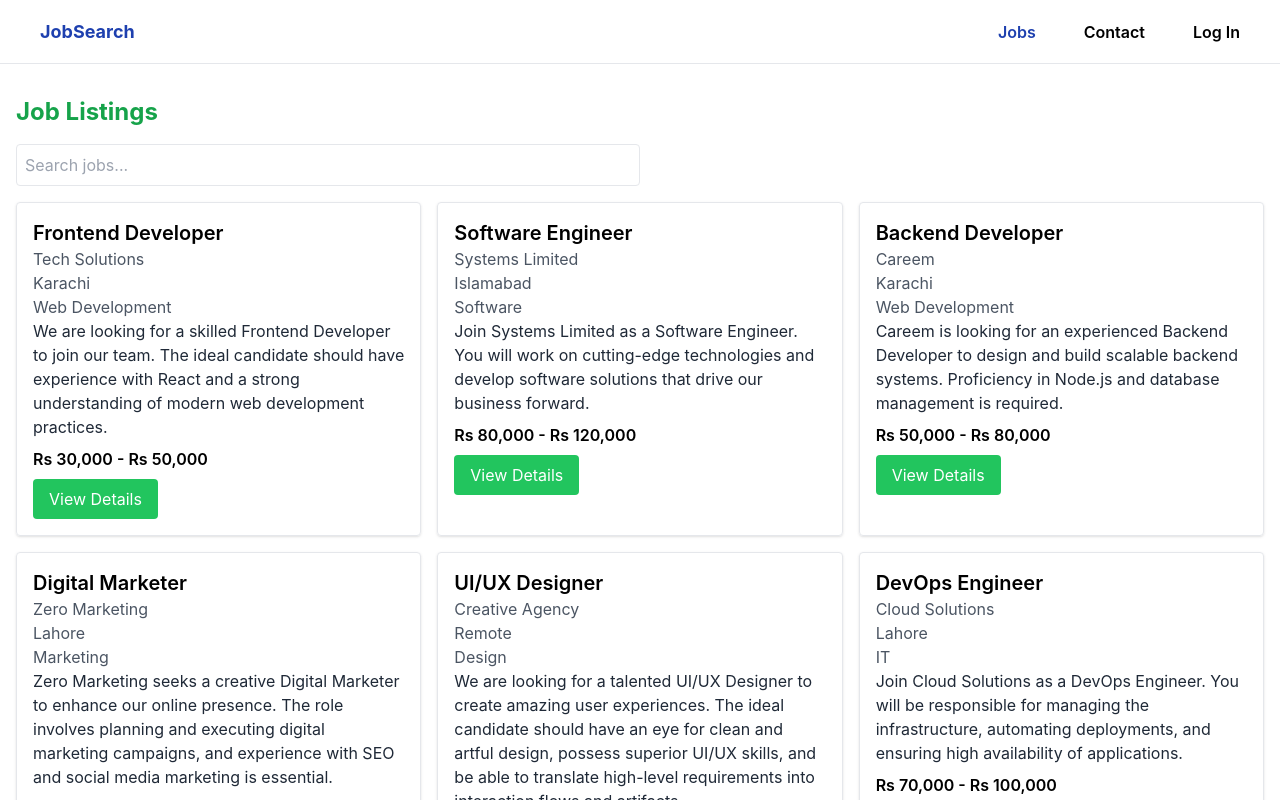
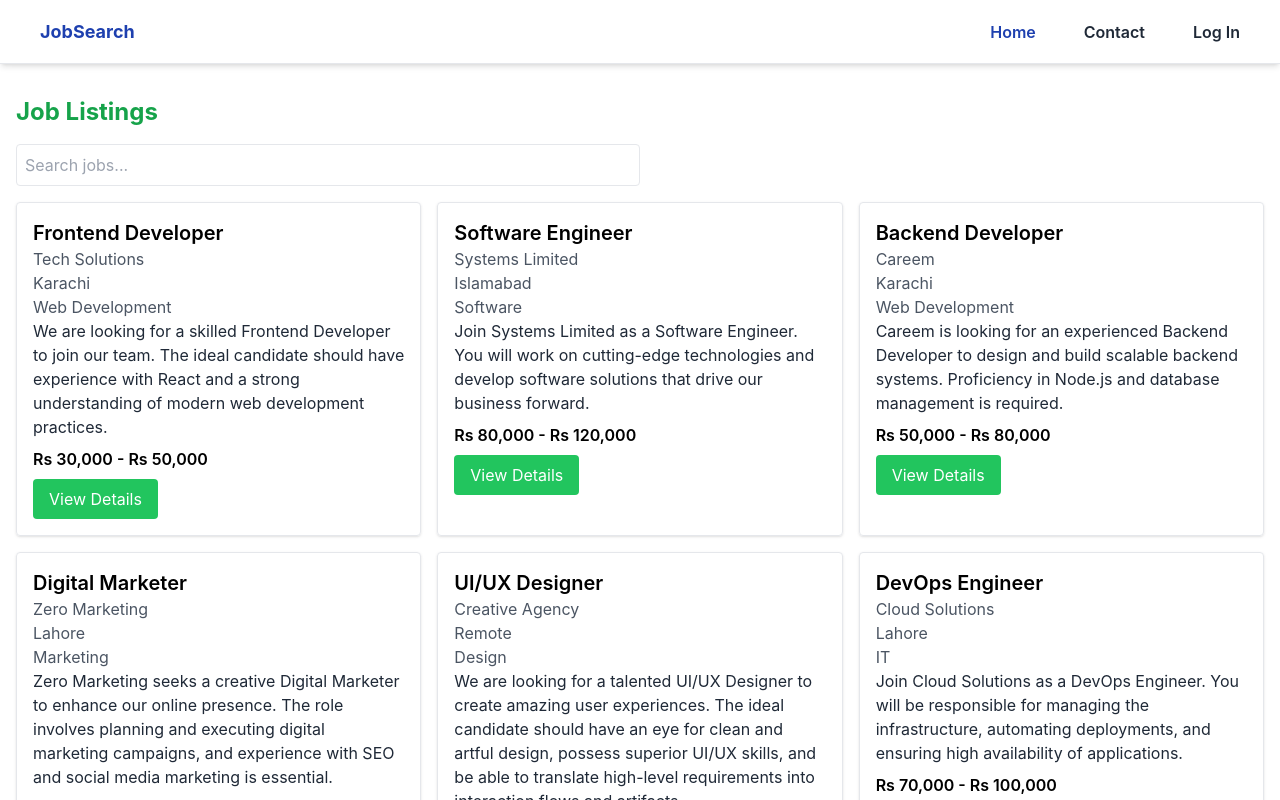
Before and after one commit to Saad0095/Job-Portal, a React (Vite) app: page / in a window 1280 px wide. Shown: the top 800 px of the page. Built offline with nearby package versions, Linux system fonts and the light colour scheme; the HTML template or start-up script is replaced by a standard one.

Commit message:
Adding some styling

```diff
--- a/src/components/JobListing.jsx
+++ b/src/components/JobListing.jsx
@@ -40,7 +40,7 @@
           {filteredJobs.map((job) => (
             <div
               key={job.id}
-              className="border p-4 rounded shadow hover:shadow-lg transition duration-300"
+              className="border p-4 rounded shadow hover:shadow-lg transition duration-300 "
             >
               <h2 className="text-xl font-semibold">{job.title}</h2>
               <p className="text-gray-600">{job.company}</p>
--- a/src/components/Navbar.jsx
+++ b/src/components/Navbar.jsx
@@ -5,29 +5,62 @@
   const [isOpen, setIsOpen] = useState(false);
 
   return (
-    <nav className="mb-4">
+    <nav className="bg-white bg-opacity-60 backdrop-blur-lg sticky top-0 z-50 shadow-md mb-4">
       <div className="flex justify-between px-10 items-center min-h-16 border-b-[1px]">
         <div className="logo font-bold text-lg text-blue-800">JobSearch</div>
         <div
-          className="naviconBtn sm:hidden"
+          className="naviconBtn sm:hidden cursor-pointer text-2xl"
           onClick={() => setIsOpen(!isOpen)}
         >
           &#9776;
         </div>
         <ul className="hidden sm:flex sm:space-x-12 font-semibold">
-          <NavLink to="/">Jobs</NavLink>
-          <NavLink to="/contact">Contact</NavLink>
-          <NavLink to="/login">Log In</NavLink>
+          <NavLink
+            to="/"
+            className="text-gray-800 hover:text-green-600 transition duration-300 ease-in-out"
+          >
+            Home
+          </NavLink>
+          <NavLink
+            to="/contact"
+            className="text-gray-800 hover:text-green-600 transition duration-300 ease-in-out"
+          >
+            Contact
+          </NavLink>
+          <NavLink
+            to="/login"
+            className="text-gray-800 hover:text-green-600 transition duration-300 ease-in-out"
+          >
+            Log In
+          </NavLink>
         </ul>
       </div>
 
-      {isOpen ? (
+      {isOpen && (
         <ul className="flex flex-col sm:hidden font-semibold bg-gray-50 border-black border-b-[1px]">
-          <NavLink className="p-2" to="/" onClick={() => setIsOpen(false)}>Jobs</NavLink>
-          <NavLink className="p-2" to="/contact" onClick={() => setIsOpen(false)}>Contact</NavLink>
-          <NavLink className="p-2" to="/login" onClick={() => setIsOpen(false)}>Log In</NavLink>
+          <NavLink
+            className="p-2 text-gray-800 hover:text-green-600 transition duration-300 ease-in-out"
+            to="/"
+            onClick={() => setIsOpen(false)}
+          >
+            Home
+          </NavLink>
+          <NavLink
+            className="p-2 text-gray-800 hover:text-green-600 transition duration-300 ease-in-out"
+            to="/contact"
+            onClick={() => setIsOpen(false)}
+          >
+            Contact
+          </NavLink>
+          <NavLink
+            className="p-2 text-gray-800 hover:text-green-600 transition duration-300 ease-in-out"
+            to="/login"
+            onClick={() => setIsOpen(false)}
+          >
+            Log In
+          </NavLink>
         </ul>
-      ) : null}
+      )}
     </nav>
   );
 };
```
